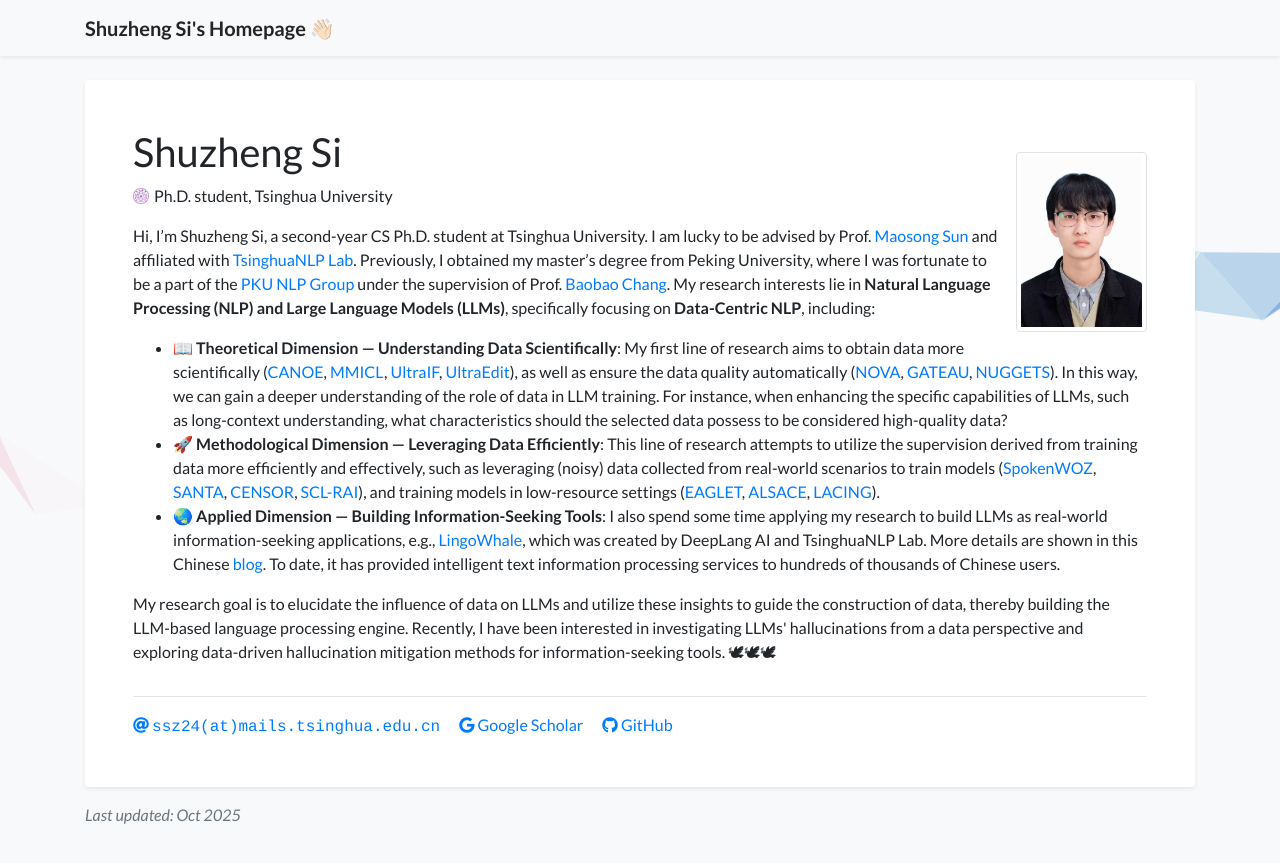
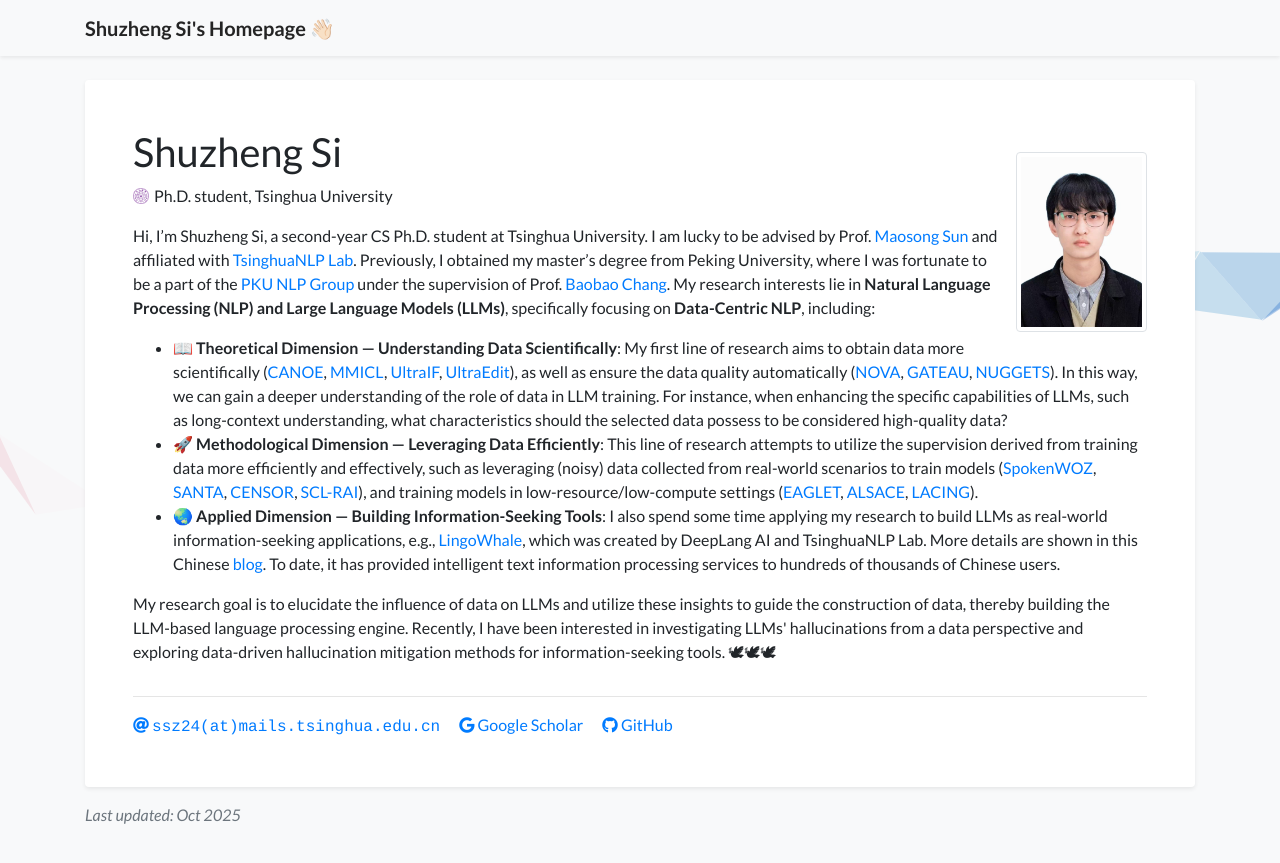
Before and after one commit to S1s-Z/s1s-z.github.io, a Jekyll site: the page built from index.html, in a window 1280 px wide. Shown: the top 863 px of the page. Built offline with Jekyll 4.4.1, drawn with Linux system fonts in a browser that asks for light colours; a style sheet for code colours, icons or effects is not loaded.

Commit message:
Update profile.yml

```diff
--- a/_data/profile.yml
+++ b/_data/profile.yml
@@ -26,7 +26,7 @@
           📖 <b>Theoretical Dimension — Understanding Data Scientifically</b>: My first line of research aims to obtain data more scientifically (<a href="https://arxiv.org/abs/2505.16483">CANOE</a>, <a href="https://arxiv.org/abs/2309.07915">MMICL</a>, <a href="https://arxiv.org/abs/2502.04153">UltraIF</a>, <a href="https://arxiv.org/abs/2407.05282">UltraEdit</a>), as well as ensure the data quality automatically (<a href="https://arxiv.org/abs/2502.07340">NOVA</a>, <a href="https://arxiv.org/abs/2410.15633">GATEAU</a>, <a href="https://arxiv.org/abs/2312.10302">NUGGETS</a>). In this way, we can gain a deeper understanding of the role of data in LLM training. For instance, when enhancing the specific capabilities of LLMs, such as long-context understanding, what characteristics should the selected data possess to be considered high-quality data?
       </li>
       <li>
-          🚀 <b>Methodological Dimension — Leveraging Data Efficiently</b>: This line of research attempts to utilize the supervision derived from training data more efficiently and effectively, such as leveraging (noisy) data collected from real-world scenarios to train models (<a href="https://arxiv.org/abs/2305.13040">SpokenWOZ</a>, <a href="https://arxiv.org/abs/2305.04076">SANTA</a>, <a href="https://arxiv.org/abs/2311.08010">CENSOR</a>, <a href="https://arxiv.org/abs/2209.01646">SCL-RAI</a>), and training models in low-resource settings (<a href="https://arxiv.org/abs/2510.05608">EAGLET</a>, <a href="https://arxiv.org/abs/2404.08491">ALSACE</a>, <a href="https://arxiv.org/abs/2411.14279">LACING</a>).
+          🚀 <b>Methodological Dimension — Leveraging Data Efficiently</b>: This line of research attempts to utilize the supervision derived from training data more efficiently and effectively, such as leveraging (noisy) data collected from real-world scenarios to train models (<a href="https://arxiv.org/abs/2305.13040">SpokenWOZ</a>, <a href="https://arxiv.org/abs/2305.04076">SANTA</a>, <a href="https://arxiv.org/abs/2311.08010">CENSOR</a>, <a href="https://arxiv.org/abs/2209.01646">SCL-RAI</a>), and training models in low-resource/low-compute settings (<a href="https://arxiv.org/abs/2510.05608">EAGLET</a>, <a href="https://arxiv.org/abs/2404.08491">ALSACE</a>, <a href="https://arxiv.org/abs/2411.14279">LACING</a>).
       </li>
       <li>
           🌏 <b>Applied Dimension — Building Information-Seeking Tools</b>: I also spend some time applying my research to build LLMs as real-world information-seeking applications, e.g., <a href="https://lingowhale.com/">LingoWhale</a>, which was created by DeepLang AI and TsinghuaNLP Lab. More details are shown in this Chinese <a href="https://mp.weixin.qq.com/s/oB054vVcEBgD21VGZIqmNg">blog</a>. To date, it has provided intelligent text information processing services to hundreds of thousands of Chinese users.
```
